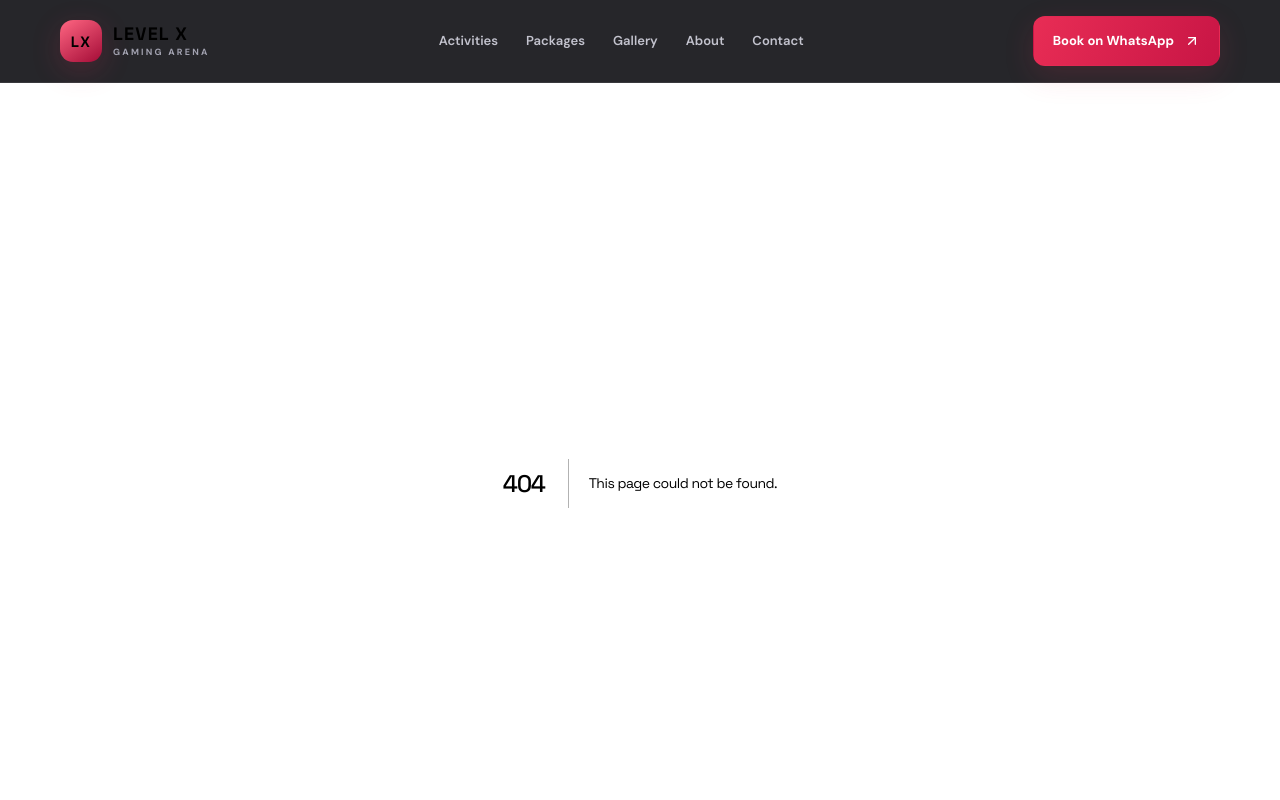
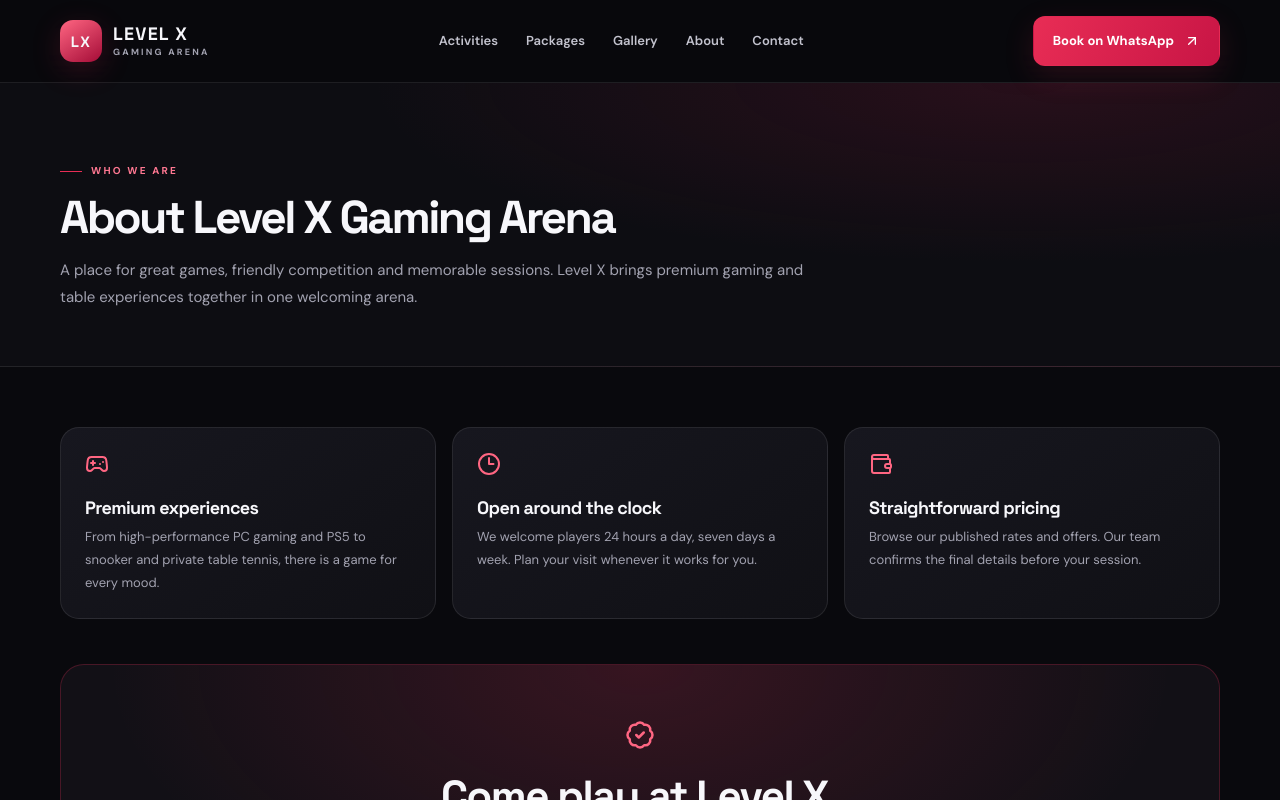
Before and after one commit to syedhussainabbaszaidi/levelxgamingarena, a Next.js app: page /about-us in a window 1280 px wide. Before the commit this address had no page. Shown: the top 800 px of the page. Built offline with nearby package versions, Linux system fonts and the light colour scheme.

Commit message:
Create static Next.js public pages

```diff
--- /dev/null
+++ b/app/about-us/page.tsx
@@ -0,0 +1,5 @@
+import type { Metadata } from "next";
+import { Gamepad2, Clock3, BadgeCheck, Wallet } from "lucide-react";
+import { PageIntro, WhatsAppButton } from "../components";
+export const metadata:Metadata={title:"About us",description:"Discover Level X Gaming Arena."};
+export default function About(){return <><section className="page-hero"><div className="container"><PageIntro eyebrow="Who we are" title="About Level X Gaming Arena" copy="A place for great games, friendly competition and memorable sessions. Level X brings premium gaming and table experiences together in one welcoming arena."/></div></section><section className="content-section"><div className="container"><div className="feature-grid"><article className="info-card"><Gamepad2/><h3>Premium experiences</h3><p>From high-performance PC gaming and PS5 to snooker and private table tennis, there is a game for every mood.</p></article><article className="info-card"><Clock3/><h3>Open around the clock</h3><p>We welcome players 24 hours a day, seven days a week. Plan your visit whenever it works for you.</p></article><article className="info-card"><Wallet/><h3>Straightforward pricing</h3><p>Browse our published rates and offers. Our team confirms the final details before your session.</p></article></div><div className="cta-band" style={{marginTop:45}}><BadgeCheck size={30} style={{color:"var(--accent2)",margin:"0 auto 14px"}}/><h2>Come play at Level X.</h2><p>Have a question or want to plan your visit? Our team is one message away.</p><WhatsAppButton message="Hi Level X, I would like to know more about the arena."/></div></div></section></>;}
```
